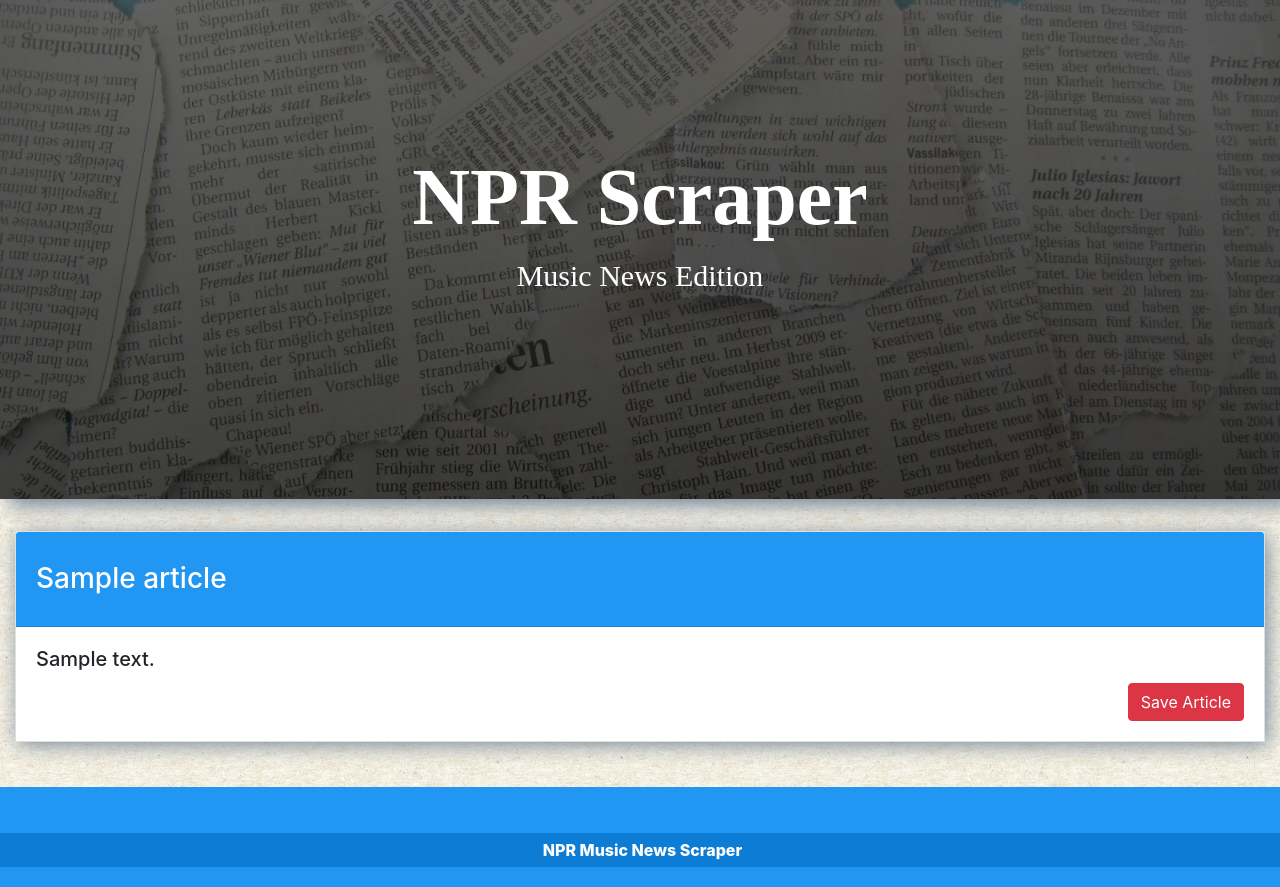
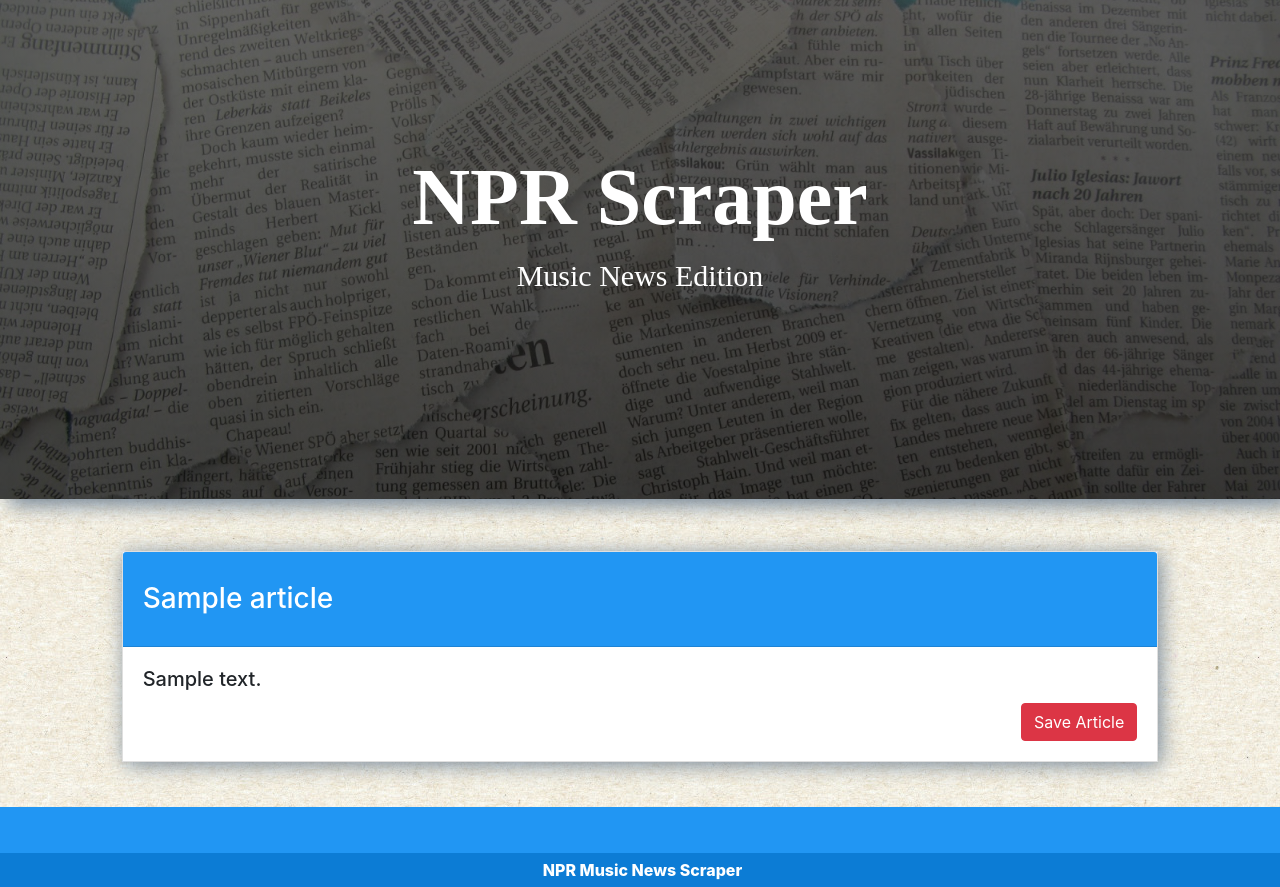
Before and after one commit to TimGangl/NewsScraper, a Node server app: page / in a window 1280 px wide. Shown: the part 73-960 px from the top of the page. Run offline with Node 20, Linux system fonts and the light colour scheme; tables that the repository leaves empty hold one stand-in row (values such as "Sample post"); some libraries are stand-ins or nearby versions; some web fonts are replaced.

Commit message:
adding row/cols for styling

```diff
--- a/server.js
+++ b/server.js
@@ -84,7 +84,21 @@ app.get("/scrape", function (req, res) {
 
   });
 });
-
+app.post("/saved/:id", function (req, res) {
+  // Use the article id to find and update it's saved property to true
+  Article.findOneAndUpdate({ "_id": req.params.id }, { "saved": true })
+    // Execute the above query
+    .exec(function (err, doc) {
+      // Log any errors
+      if (err) {
+        console.log(err);
+      }
+      // Log result
+      else {
+        console.log("doc: ", doc);
+      }
+    });
+});
 //start server
 app.listen(PORT, function () {
   console.log("App running on port " + PORT + "!");
--- a/views/index.handlebars
+++ b/views/index.handlebars
@@ -8,7 +8,7 @@
       <li class="nav-item"><a class="nav-link" href="/saved">Saved Articles</a></li>
       <li class="nav-item"><a class="btn btn-danger scrape-new" href="./scrape">SCRAPE NEW ARTICLES!</a></li>
       <li class="nav-item">
-        <a class="btn btn-danger clear">CLEAR ARTICLES!</a>
+        <a class="btn btn-danger clear" href="./clear">CLEAR ARTICLES!</a>
       </li>
     </ul>
   </div>
@@ -25,6 +25,9 @@
 </div>
 
 <div class="container-fluid article-container">
+  <div class="row">
+    <div class="col-sm-1"></div>
+    <div class="col-sm-10">
       {{#each found}}
       <div class="card">
         <a href={{this.link}} target="_blank">
@@ -32,8 +35,8 @@
         </a>
         <div class="card-body">
           <h5 class="card-title">{{this.summary}}</h5>
-      <button type="button" class="btn btn-danger float-right" data-toggle="modal" data-target=".saved-modal-sm"
-        href="">Save
+          <button type="button" id="save-btn" class="btn btn-danger float-right" data-toggle="modal"
+            data-target=".saved-modal-sm" href="">Save
             Article</button>
           <!-- Modal -->
           <div class="modal fade saved-modal-sm" tabindex="-1" role="dialog" aria-labelledby="saved-modalLabel"
@@ -51,6 +54,9 @@
       </div>
       {{/each}}
     </div>
+    <div class="col-sm-1"></div>
+  </div>
+</div>
 
 <footer class="footer">
   <div class="container text-center">
```
Also changed, not shown: views/saved.handlebars (+13 -5 lines), public/assets/js/index.js. Lines whose indentation alone changed are shown as unchanged.
